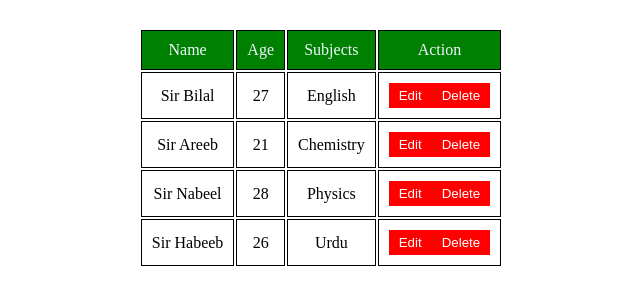
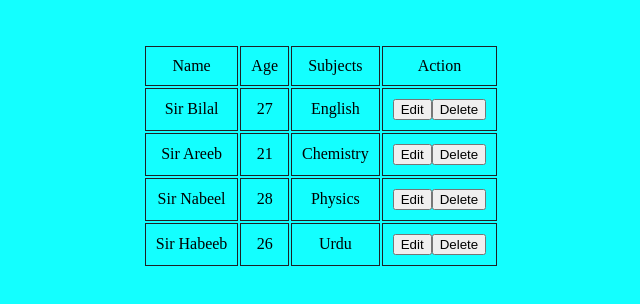
Before and after one commit to MuhammadShameel/Javascript-Project, a plain HTML site: page index.html in a window 1280 px wide. Shown: the whole page, without its empty margins (319-959 px from the left). Drawn offline with Linux system fonts and the light colour scheme.

Commit message:
add some colors

```diff
--- a/style.css
+++ b/style.css
@@ -1,29 +1,23 @@
 body {
   text-align: center !important;
+  background-color: rgba(1, 255, 255, 0.925) !important;
+  font-weight: 500 !important;
 }
 
 div {
-  display: inline-block;
+  display: inline-flex;
 }
 
-#table {
-  margin-top: 20px;
+table {
+  margin-top: 10%;
 }
-#tableTwo {
-  margin-top: 20px;
-}
-th,
+
 td {
-  border: 1px solid black !important;
+  border: 1px solid #1e2125 !important;
   padding: 10px;
 }
-button {
-  color: white;
-  background-color: red;
-  padding: 5px 10px;
-  border: none;
+h1 {
+  font-family: "Tilt Neon", cursive;
+  margin-top: 50px !important;
+  font-size: 50px !important;
 }
-thead {
-  background-color: green;
-  color: aliceblue;
-}
```
